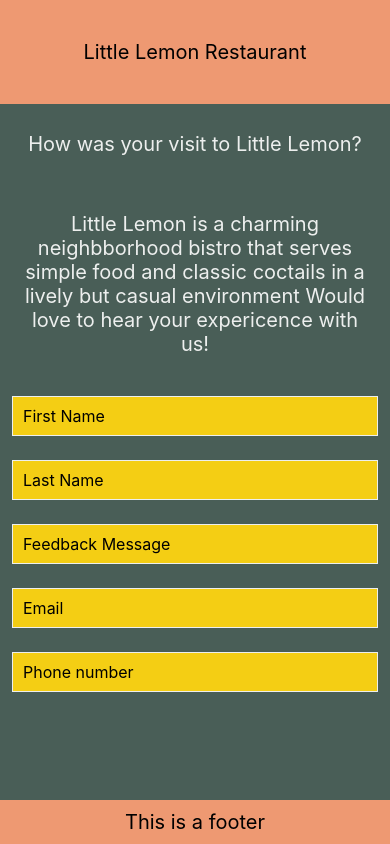
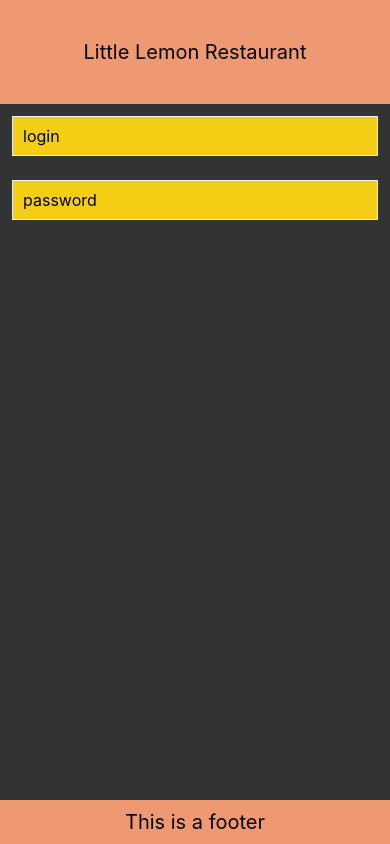
Before and after one commit to so1dier/react_native_little_lemon_app, a React Native app: screen / in a window 390 px wide. Built offline with nearby package versions, Linux system fonts and the light colour scheme.

Commit message:
Added login page that has a email login and password fields

```diff
--- a/App.js
+++ b/App.js
@@ -9,6 +9,7 @@ import MenuItems from "./components/MenuItems";
 import FlatListMenuItems from "./components/FlatListMenuItems";
 import MenuItemsFlatList from "./components/MenuItemsFlatList";
 import FeedbackForm from "./components/FeedbackForm";
+import LoginPage from "./components/LoginPage";
 
 const black = "#333333";
 export default function App() {
@@ -22,7 +23,8 @@ export default function App() {
       {/* <MenuItems /> */}
       {/* {<FlatListMenuItems />} */}
       {/* {<MenuItemsFlatList />} */}
-      {<FeedbackForm />}
+      {/* {<FeedbackForm />} */}
+      {<LoginPage />}
 
       <View style={{}}>
         <LittleLemonFooter />
--- a/components/FeedbackForm.js
+++ b/components/FeedbackForm.js
@@ -48,6 +48,7 @@ export default function FeedbackForm() {
           value={feedbackMessage}
           onChangeText={onChangeFeedbackMessage}
           placeholder="Feedback Message"
+          multiline={true}
         />
         <TextInput
           style={styles.input}
--- /dev/null
+++ b/components/LoginPage.js
@@ -0,0 +1,41 @@
+import * as React from "react";
+import { View, Text, TextInput, StyleSheet } from "react-native";
+
+export default function LoginPage() {
+  const [login, onChangeLogin] = React.useState("");
+  const [password, onChangePassword] = React.useState("");
+  return (
+    <View style={styles.container}>
+      <Text></Text>
+      <TextInput
+        style={styles.input}
+        placeholder="login"
+        value={login}
+        onChangeText={onChangeLogin}
+        keyboardType="email-address"
+      ></TextInput>
+      <TextInput
+        style={styles.input}
+        placeholder="password"
+        value={password}
+        onChangeText={onChangePassword}
+        secureTextEntry={true}
+      ></TextInput>
+    </View>
+  );
+}
+
+const styles = StyleSheet.create({
+  container: {
+    flex: 1,
+  },
+  input: {
+    height: 40,
+    margin: 12,
+    borderWidth: 1,
+    padding: 10,
+    fontSize: 16,
+    borderColor: "#EDEFEE",
+    backgroundColor: "#F4CE14",
+  },
+});
```
